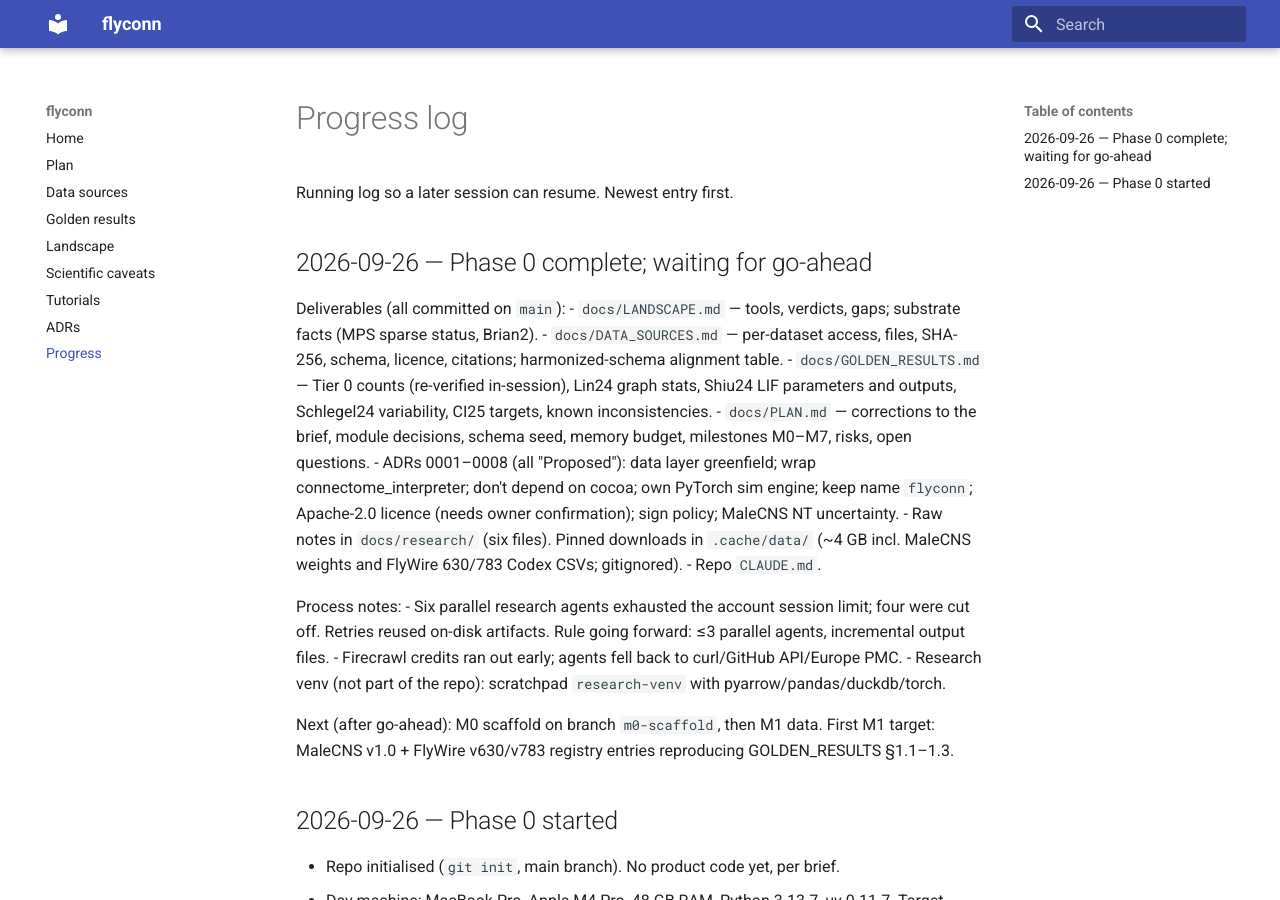
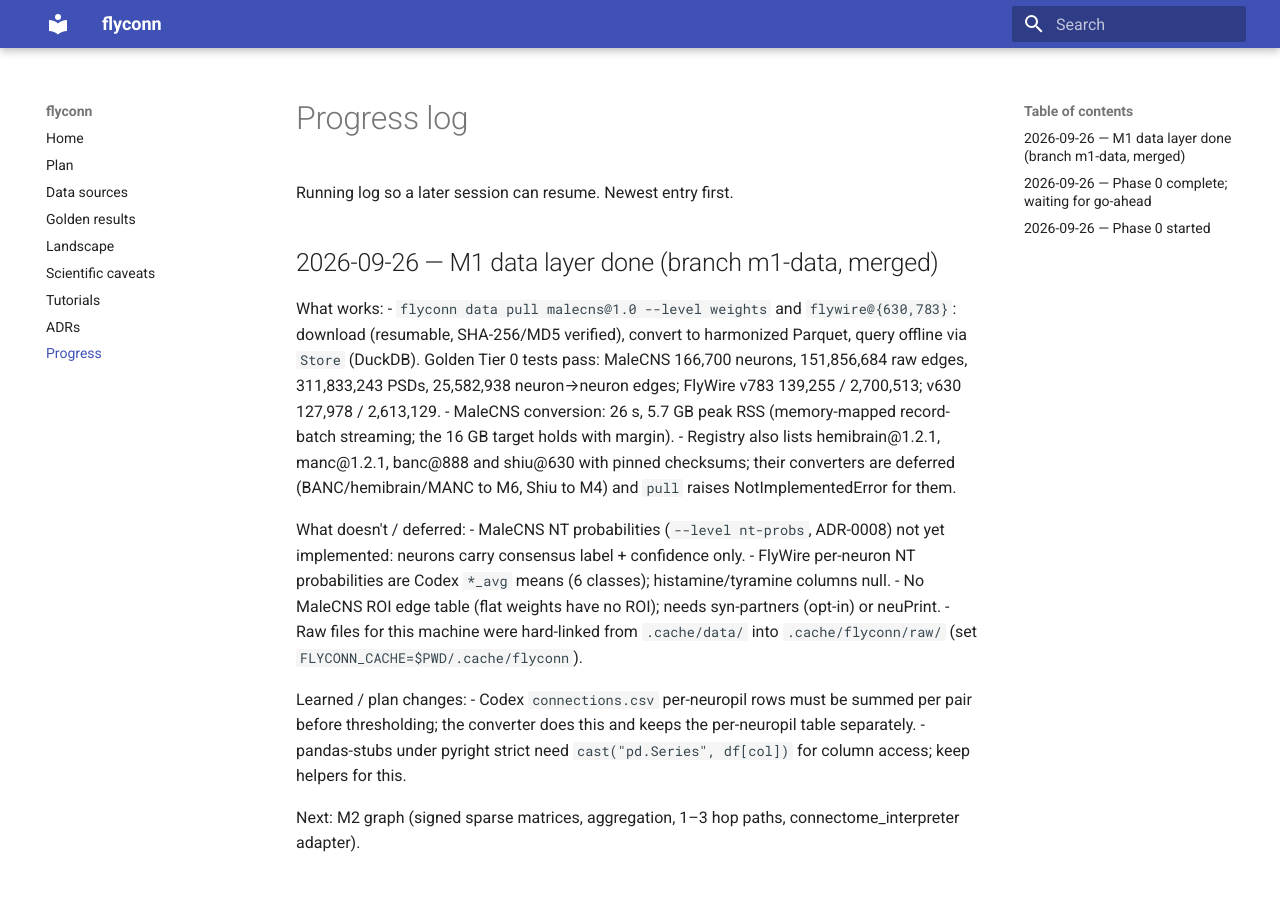
Before and after one commit to moiz-lakkadkutta/flyconn, an MkDocs documentation site: the page built from docs/PROGRESS.md, in a window 1280 px wide and 900 px high. Built offline with MkDocs 1.6.1 and Material for MkDocs 9.7.7, drawn with Linux system fonts in a browser that asks for light colours.

Commit message:
feat(data): golden Tier 0 tests, hemibrain/MANC/BANC registry entries, M1 docs
Co-Authored-By: Claude Fable 5.1 <noreply@anthropic.com>
Claude-Session: https://claude.ai/code/session_0146ujhCdFL57yDjC7Thhn4c

```diff
--- a/docs/PROGRESS.md
+++ b/docs/PROGRESS.md
@@ -1,6 +1,25 @@
 # Progress log
 
 Running log so a later session can resume. Newest entry first.
+
+## 2026-09-26 — M1 data layer done (branch m1-data, merged)
+
+What works:
+- `flyconn data pull malecns@1.0 --level weights` and `flywire@{630,783}`: download (resumable, SHA-256/MD5 verified), convert to harmonized Parquet, query offline via `Store` (DuckDB). Golden Tier 0 tests pass: MaleCNS 166,700 neurons, 151,856,684 raw edges, 311,833,243 PSDs, 25,582,938 neuron→neuron edges; FlyWire v783 139,255 / 2,700,513; v630 127,978 / 2,613,129.
+- MaleCNS conversion: 26 s, 5.7 GB peak RSS (memory-mapped record-batch streaming; the 16 GB target holds with margin).
+- Registry also lists hemibrain@1.2.1, manc@1.2.1, banc@888 and shiu@630 with pinned checksums; their converters are deferred (BANC/hemibrain/MANC to M6, Shiu to M4) and `pull` raises NotImplementedError for them.
+
+What doesn't / deferred:
+- MaleCNS NT probabilities (`--level nt-probs`, ADR-0008) not yet implemented: neurons carry consensus label + confidence only.
+- FlyWire per-neuron NT probabilities are Codex `*_avg` means (6 classes); histamine/tyramine columns null.
+- No MaleCNS ROI edge table (flat weights have no ROI); needs syn-partners (opt-in) or neuPrint.
+- Raw files for this machine were hard-linked from `.cache/data/` into `.cache/flyconn/raw/` (set `FLYCONN_CACHE=$PWD/.cache/flyconn`).
+
+Learned / plan changes:
+- Codex `connections.csv` per-neuropil rows must be summed per pair before thresholding; the converter does this and keeps the per-neuropil table separately.
+- pandas-stubs under pyright strict need `cast("pd.Series", df[col])` for column access; keep helpers for this.
+
+Next: M2 graph (signed sparse matrices, aggregation, 1–3 hop paths, connectome_interpreter adapter).
 
 ## 2026-09-26 — Phase 0 complete; waiting for go-ahead
 
```
Also changed, not shown: CHANGELOG.md (+9 -0 lines), CLAUDE.md (+4 -2 lines), docs/GOLDEN_RESULTS.md (+13 -0 lines), 6 other files.
